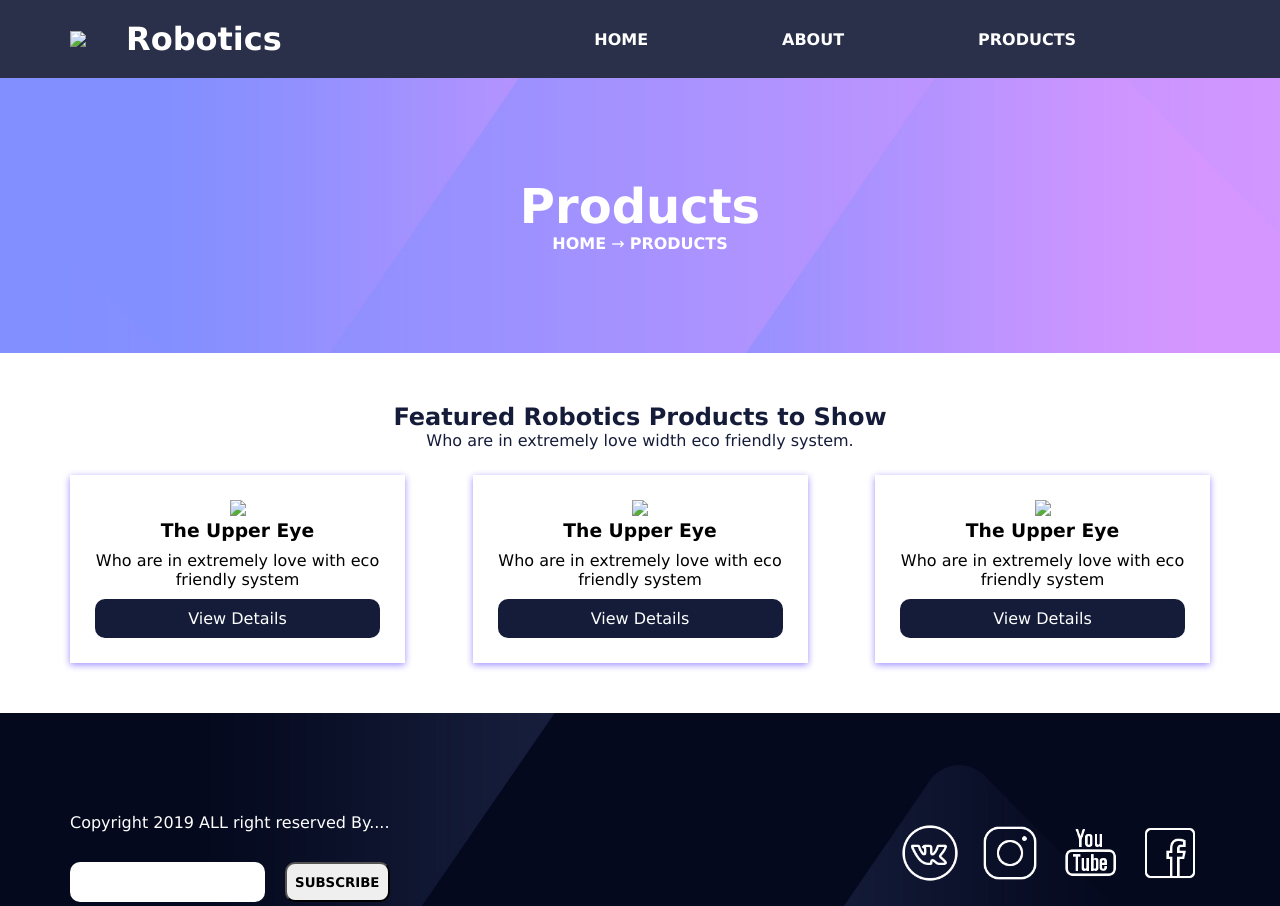
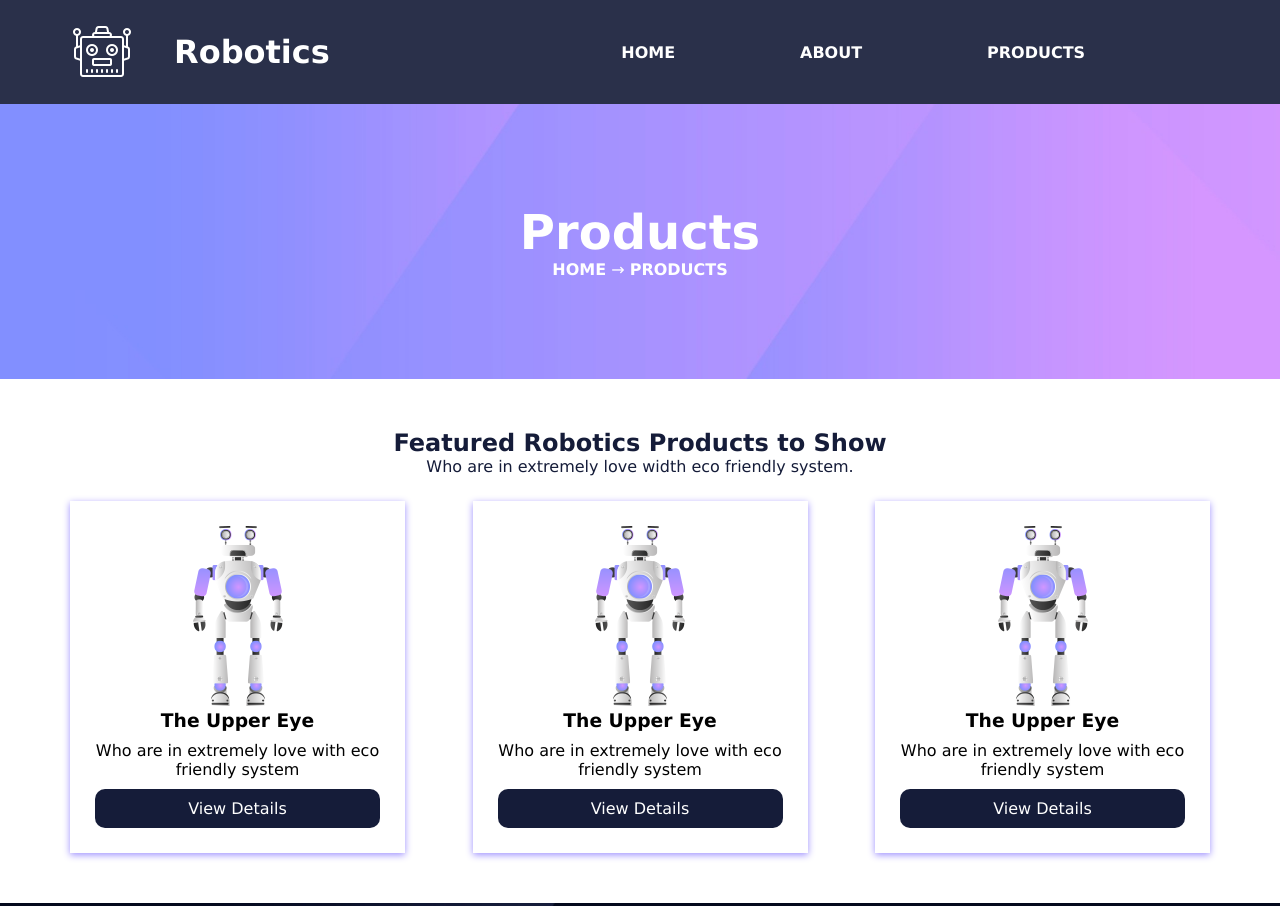
Before and after one commit to vexormite/vexormite.github.io, a plain HTML site: page index.html in a window 1280 px wide. Shown: the top 906 px of the page. Drawn offline with Linux system fonts and the light colour scheme.

Commit message:
Update index.html

```diff
--- a/index.html
+++ b/index.html
@@ -17,7 +17,7 @@
             <div class = 'header-row'>
                 <!--START BLOCK LOGO-->
                 <div class = 'header-logo'>
-                    <img class = 'logo-img' src='logo.png'></img>
+                    <img class = 'logo-img' src='img/logo.png'></img>
                     <h1 class = 'logo-title'>Robotics</h1>
                 </div>
                 <!--END BLOCK LOGO-->
@@ -72,7 +72,7 @@
                     <div class = 'cards-row'>
                         <div class = 'card'>
 
-                            <img class = 'card-img' src="p1.png">
+                            <img class = 'card-img' src="img/p1.png">
                             <div class = 'card-body'>
                                 <h3 class = 'card-title'>The Upper Eye</h3>
                                 <div class = 'card-text'>Who are in extremely love with eco friendly system</div>
@@ -84,7 +84,7 @@
                         </div>
                         <div class = 'card'>
 
-                            <img class = 'card-img' src="p1.png">
+                            <img class = 'card-img' src="img/p1.png">
                             <div class = 'card-body'>
                                 <h3 class = 'card-title'>The Upper Eye</h3>
                                 <div class = 'card-text'>Who are in extremely love with eco friendly system</div>
@@ -96,7 +96,7 @@
                         </div>
                         <div class = 'card'>
 
-                            <img class = 'card-img' src="p1.png">
+                            <img class = 'card-img' src="img/p1.png">
                             <div class = 'card-body'>
                                 <h3 class = 'card-title'>The Upper Eye</h3>
                                 <div class = 'card-text'>Who are in extremely love with eco friendly system</div>
```
